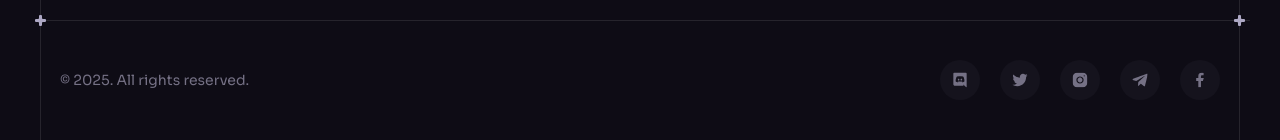
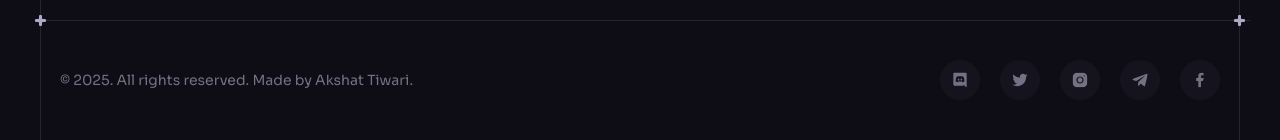
Before and after one commit to Aksh8t/BrainHouse-AIReactApp, a React (Vite) app: page / in a window 1280 px wide. Shown: the part 9321-9461 px from the top of the page. Built offline with nearby package versions, Linux system fonts and the light colour scheme; no server answers.

Commit message:
few changes

```diff
--- a/src/components/Footer.jsx
+++ b/src/components/Footer.jsx
@@ -7,7 +7,7 @@ const Footer = () => {
     <Section crosses className="!px-0 !py-10">
       <div className="container flex sm:justify-between justify-center items-center gap-10 max-sm:flex-col">
         <p className="caption text-n-4 lg:block">
-          © {new Date().getFullYear()}. All rights reserved.
+          © {new Date().getFullYear()}. All rights reserved. Made by Akshat Tiwari.
         </p>
 
         <ul className="flex gap-5 flex-wrap">
```
Also changed, not shown: server.js (renamed from src/server.js, +1 -8 lines).
